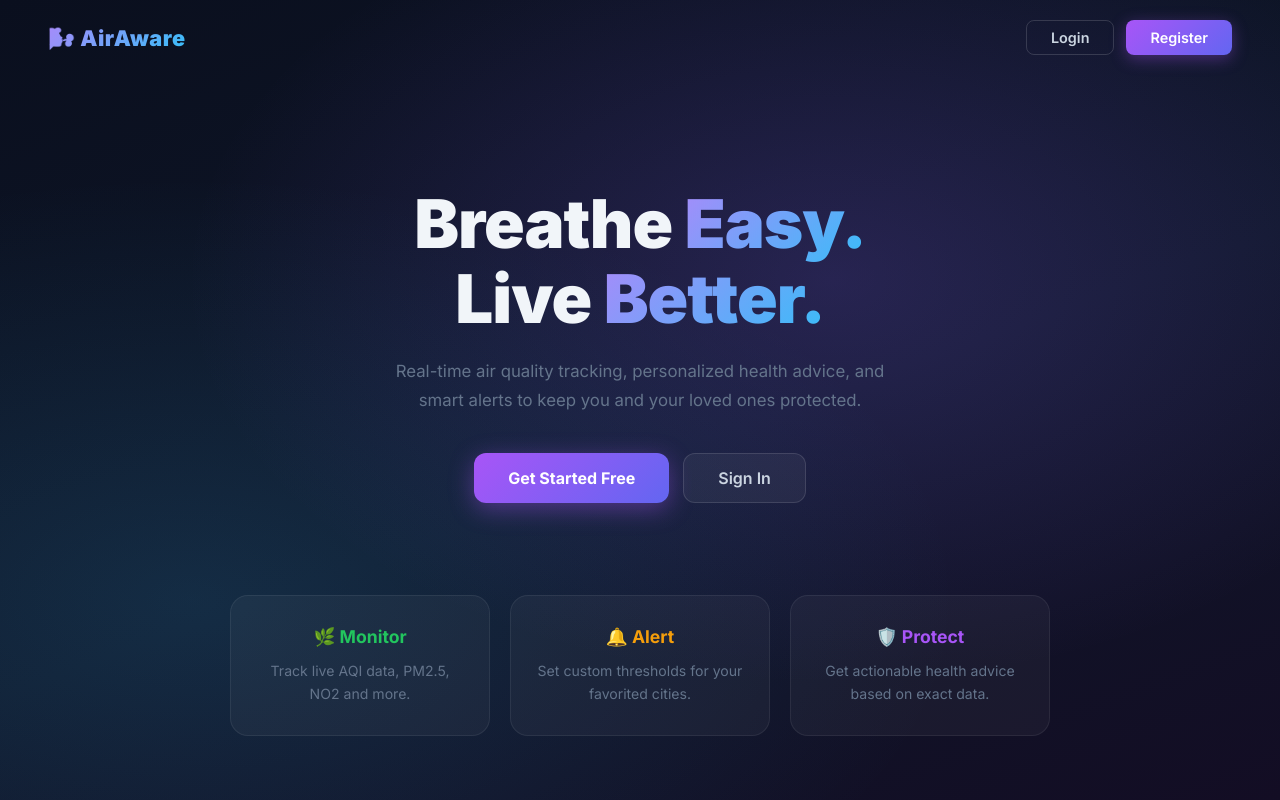
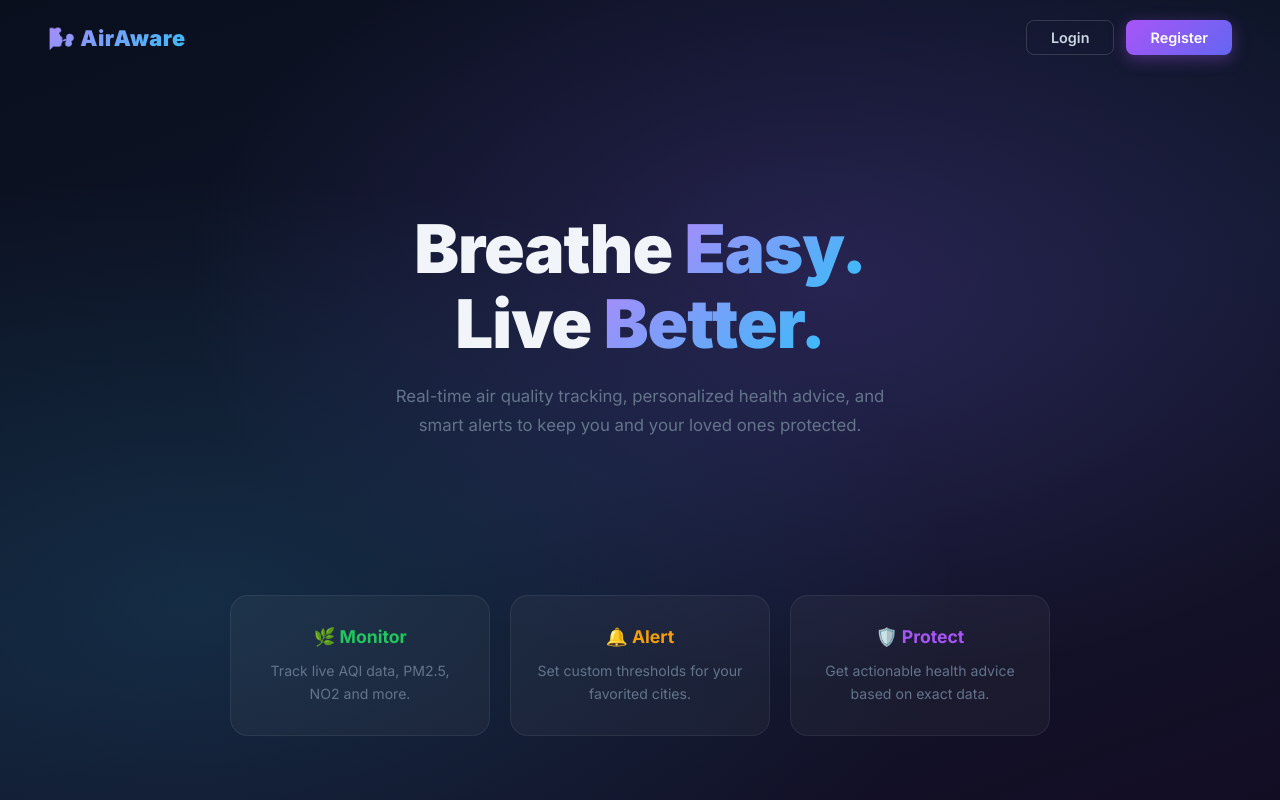
Before and after one commit to anjali433yadav/AirAware_project, a React (Create React App) app in the folder frontend/: page / in a window 1280 px wide. Built offline with nearby package versions, Linux system fonts and the light colour scheme; the HTML template or start-up script is replaced by a standard one.

Commit message:
remove get started for free and signin button from home page

```diff
--- a/frontend/src/pages/Home.js
+++ b/frontend/src/pages/Home.js
@@ -25,14 +25,6 @@ export default function Home() {
           Real-time air quality tracking, personalized health advice, and<br />
           smart alerts to keep you and your loved ones protected.
         </p>
-        <div className={styles.heroBtns}>
-          <button className={styles.getStarted} onClick={() => navigate('/register')}>
-            Get Started Free
-          </button>
-          <button className={styles.signIn} onClick={() => navigate('/login')}>
-            Sign In
-          </button>
-        </div>
       </section>
 
       {/* Feature Cards */}
```
